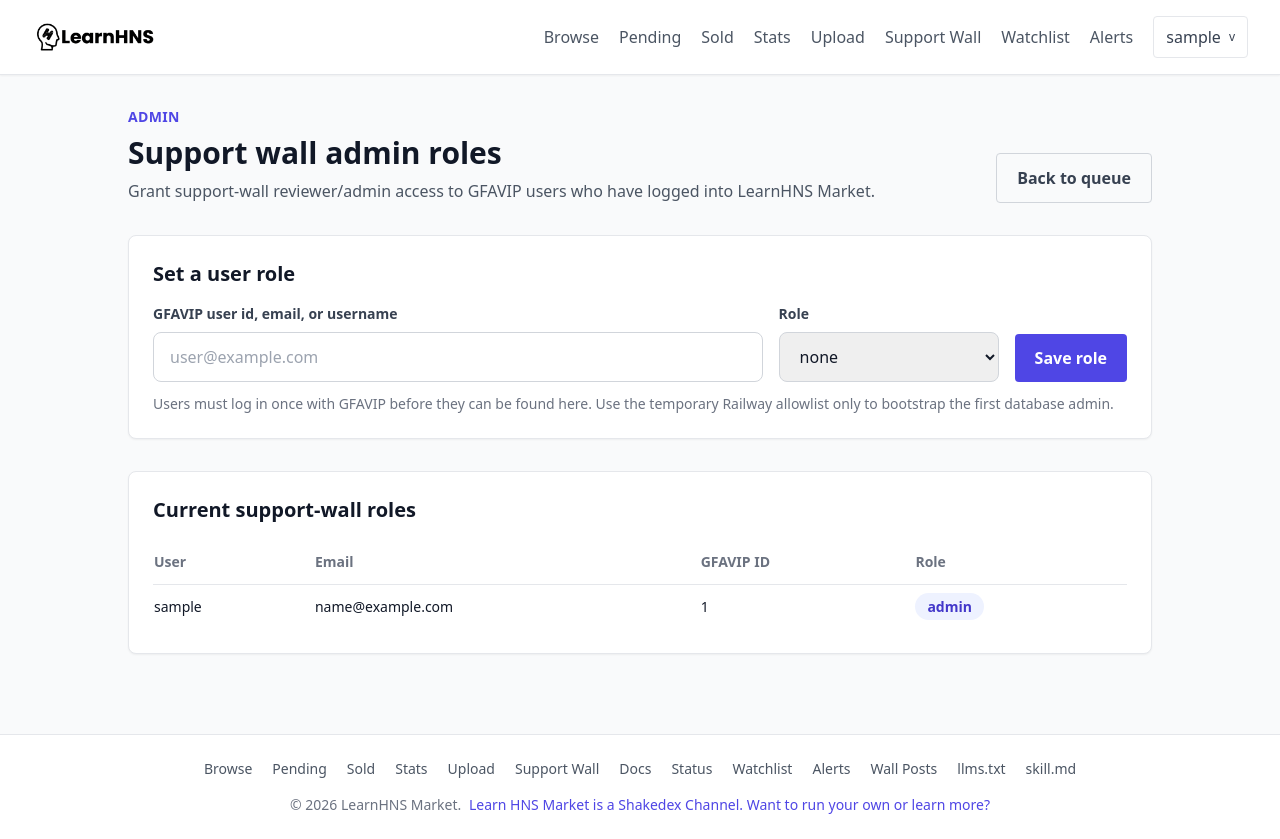
After one commit to shadstoneofficial/learnhns-market, a Python web app: template app/templates/support_wall_admin_roles.html in a window 1280 px wide. The commit adds this page. Run offline with Jinja, Linux system fonts and the light colour scheme; the template is opened without the code that fills it: most values are stand-ins (such as "Sample title", 1, 10 or a date in 2020); some libraries are stand-ins or nearby versions.

Commit message:
Add database support wall admin roles

```diff
--- a/app/models.py
+++ b/app/models.py
@@ -186,6 +186,7 @@ class Account(db.Model):
     display_name = db.Column(db.String(255), nullable=True)
     gfavip_tier = db.Column(db.String(40), default='free', nullable=False, index=True)
     local_tier = db.Column(db.String(40), default='free', nullable=False, index=True)
+    support_wall_role = db.Column(db.String(40), default='none', nullable=False, index=True)
     email_verified_at = db.Column(db.DateTime, nullable=True)
     last_login_at = db.Column(db.DateTime, nullable=True, index=True)
     created_at = db.Column(db.DateTime, default=datetime.utcnow)
--- a/app/templates/support_wall_admin.html
+++ b/app/templates/support_wall_admin.html
@@ -9,7 +9,10 @@
     <h1 class="mt-2 text-3xl font-bold">Support wall queue</h1>
     <p class="mt-2 text-gray-600">Review public submissions and posts submitted on behalf of community members.</p>
   </div>
-  <a href="{{ url_for('support_wall.admin_new') }}" class="inline-flex justify-center rounded bg-indigo-600 px-5 py-3 font-semibold text-white hover:bg-indigo-700">Add on behalf of someone</a>
+  <div class="flex flex-col gap-3 sm:flex-row">
+    <a href="{{ url_for('support_wall.admin_roles') }}" class="inline-flex justify-center rounded border border-gray-300 px-5 py-3 font-semibold text-gray-700 hover:bg-gray-50">Manage admins</a>
+    <a href="{{ url_for('support_wall.admin_new') }}" class="inline-flex justify-center rounded bg-indigo-600 px-5 py-3 font-semibold text-white hover:bg-indigo-700">Add on behalf of someone</a>
+  </div>
 </div>
 
 <div class="mb-6 flex flex-wrap gap-2">
--- /dev/null
+++ b/app/templates/support_wall_admin_roles.html
@@ -0,0 +1,77 @@
+{% extends 'base.html' %}
+
+{% block title %}Support Wall Admin Roles | LearnHNS Market{% endblock %}
+
+{% block content %}
+<div class="mx-auto max-w-5xl">
+  <div class="mb-8 flex flex-col gap-4 sm:flex-row sm:items-end sm:justify-between">
+    <div>
+      <p class="text-sm font-semibold uppercase tracking-wide text-indigo-600">Admin</p>
+      <h1 class="mt-2 text-3xl font-bold">Support wall admin roles</h1>
+      <p class="mt-2 text-gray-600">Grant support-wall reviewer/admin access to GFAVIP users who have logged into LearnHNS Market.</p>
+    </div>
+    <a href="{{ url_for('support_wall.admin_index') }}" class="inline-flex justify-center rounded border border-gray-300 px-5 py-3 font-semibold text-gray-700 hover:bg-gray-50">Back to queue</a>
+  </div>
+
+  {% if message %}
+  <div class="mb-6 rounded-lg border border-green-200 bg-green-50 p-4 text-green-900">{{ message }}</div>
+  {% endif %}
+  {% if error %}
+  <div class="mb-6 rounded-lg border border-red-200 bg-red-50 p-4 text-red-900">{{ error }}</div>
+  {% endif %}
+
+  <section class="mb-8 rounded-lg border border-gray-200 bg-white p-6 shadow-sm">
+    <h2 class="mb-4 text-xl font-bold">Set a user role</h2>
+    <form method="post" class="grid gap-4 md:grid-cols-[1fr_220px_auto] md:items-end">
+      <label class="block">
+        <span class="mb-2 block text-sm font-semibold text-gray-700">GFAVIP user id, email, or username</span>
+        <input name="account_lookup" required class="w-full rounded-lg border border-gray-300 px-4 py-3 focus:outline-none focus:ring-2 focus:ring-indigo-500" placeholder="user@example.com">
+      </label>
+      <label class="block">
+        <span class="mb-2 block text-sm font-semibold text-gray-700">Role</span>
+        <select name="support_wall_role" class="w-full rounded-lg border border-gray-300 px-4 py-3 focus:outline-none focus:ring-2 focus:ring-indigo-500">
+          <option value="none">none</option>
+          <option value="reviewer">reviewer</option>
+          <option value="admin">admin</option>
+        </select>
+      </label>
+      <button class="rounded bg-indigo-600 px-5 py-3 font-semibold text-white hover:bg-indigo-700">Save role</button>
+    </form>
+    <p class="mt-3 text-sm text-gray-500">
+      Users must log in once with GFAVIP before they can be found here. Use the temporary Railway allowlist only to bootstrap the first database admin.
+    </p>
+  </section>
+
+  <section class="rounded-lg border border-gray-200 bg-white p-6 shadow-sm">
+    <h2 class="mb-4 text-xl font-bold">Current support-wall roles</h2>
+    <div class="overflow-x-auto">
+      <table class="min-w-full divide-y divide-gray-200 text-sm">
+        <thead>
+          <tr class="text-left text-gray-500">
+            <th class="py-3 pr-4 font-semibold">User</th>
+            <th class="py-3 pr-4 font-semibold">Email</th>
+            <th class="py-3 pr-4 font-semibold">GFAVIP ID</th>
+            <th class="py-3 pr-4 font-semibold">Role</th>
+          </tr>
+        </thead>
+        <tbody class="divide-y divide-gray-100">
+          {% for account in accounts %}
+          <tr>
+            <td class="py-3 pr-4">{{ account.username or account.display_name or 'Unknown' }}</td>
+            <td class="py-3 pr-4">{{ account.email or 'Not provided' }}</td>
+            <td class="py-3 pr-4">{{ account.gfavip_user_id }}</td>
+            <td class="py-3 pr-4">
+              <span class="rounded-full bg-indigo-50 px-3 py-1 font-semibold text-indigo-700">{{ account.support_wall_role }}</span>
+            </td>
+          </tr>
+          {% else %}
+          <tr>
+            <td colspan="4" class="py-6 text-center text-gray-500">No database-backed support-wall admins yet.</td>
+          </tr>
+          {% endfor %}
+        </tbody>
+      </table>
+    </div>
+  </section>
+</div>
+{% endblock %}
```
Also changed, not shown: app/blueprints/support_wall.py (+45 -2 lines), migrations/versions/3c91b2e7f604_add_account_support_wall_role.py (added, +30 -0 lines).
